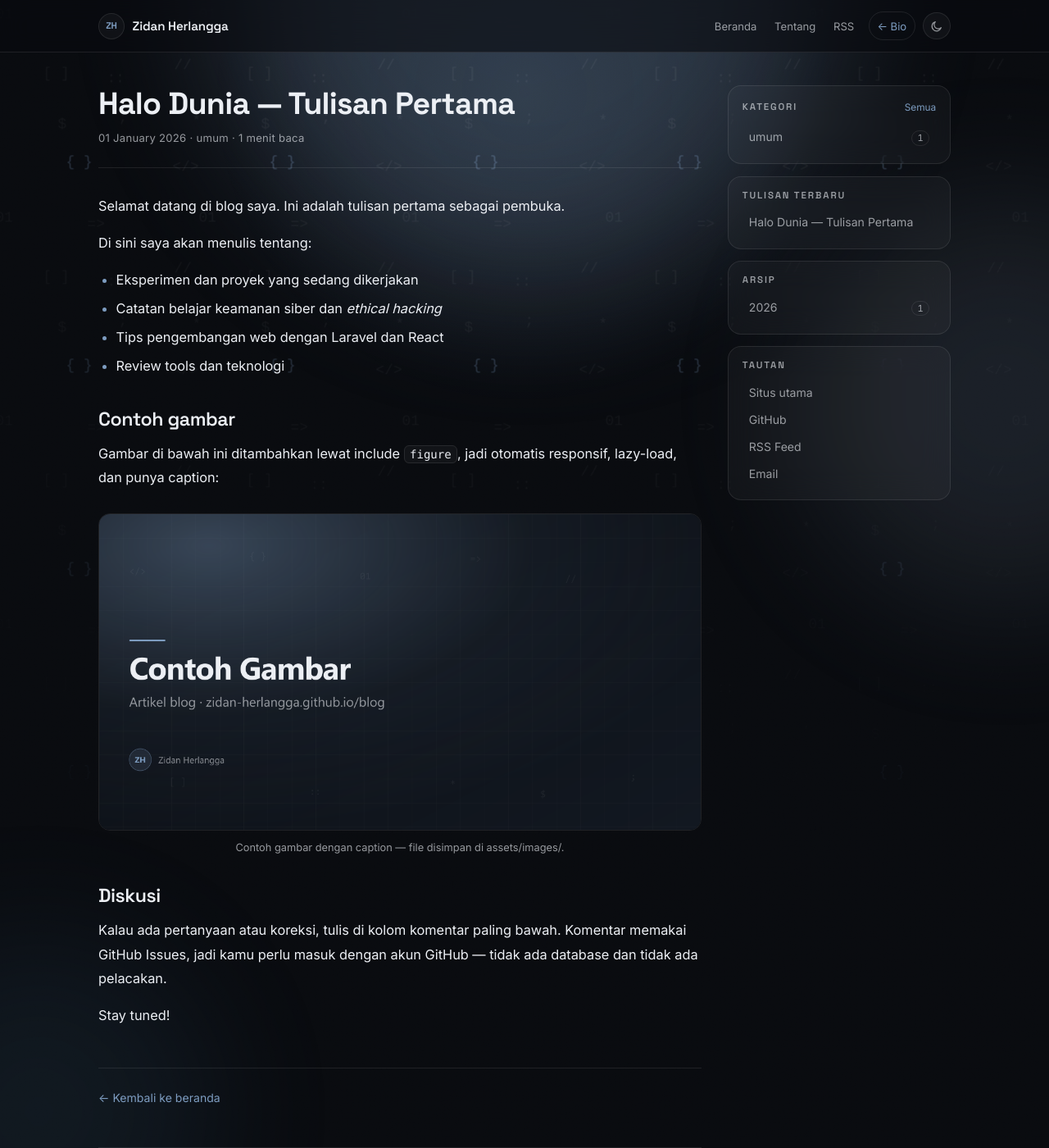
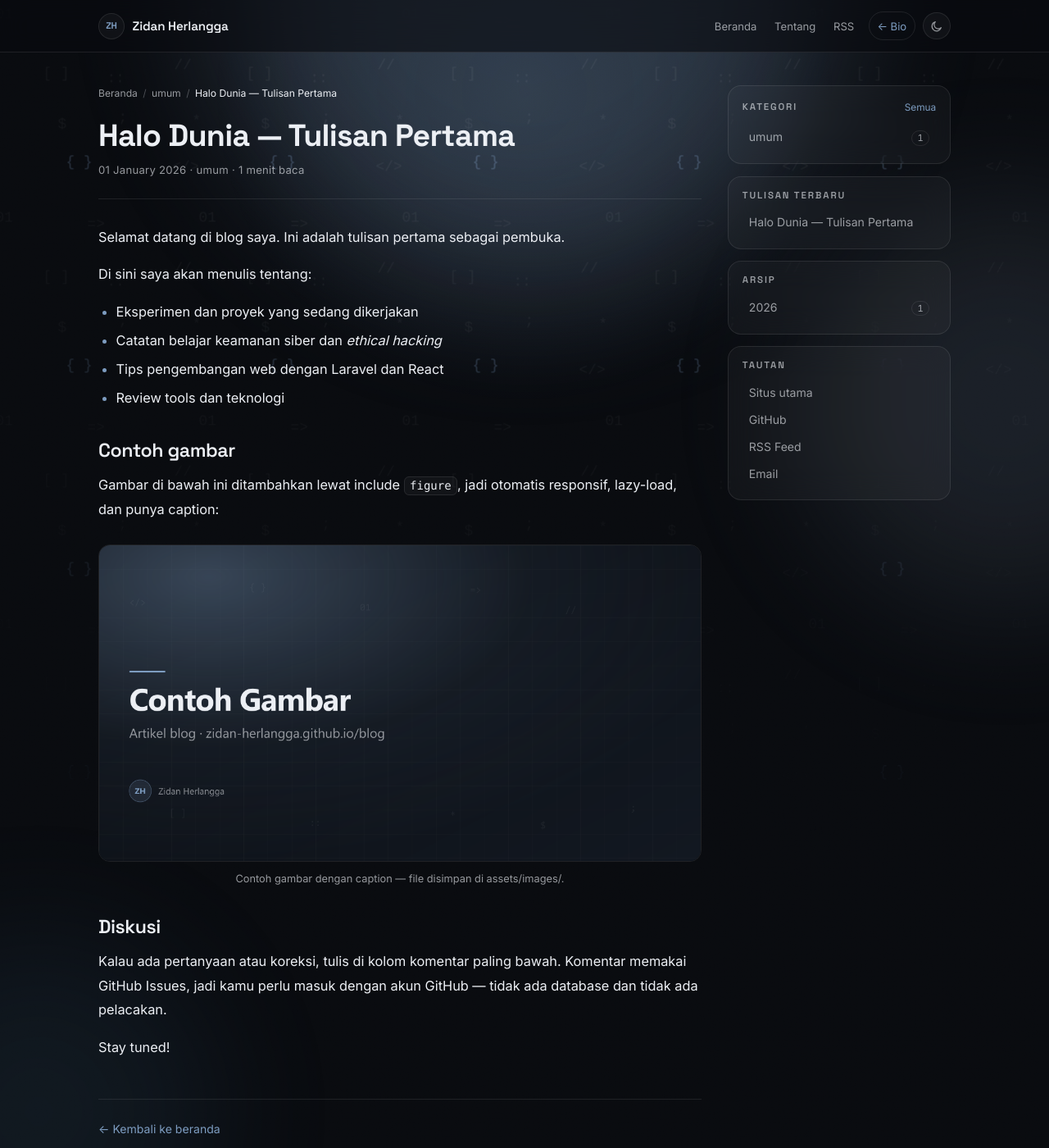
Before and after one commit to zidan-herlangga/blog, a Jekyll site: the page built from _posts/2026-01-01-halo-dunia.md, in a window 1280 px wide and 1400 px high. Shown: the whole window at 82% size. Built offline with Jekyll 4.4.1, drawn with Linux system fonts in a browser that asks for light colours; comment, search, counter and statistics services are not loaded.

Commit message:
seo: perbaiki duplikat title/description, locale id_ID, OG default, breadcrumb JSON-LD, self-host font

```diff
--- a/_config.yml
+++ b/_config.yml
@@ -5,6 +5,22 @@ url: "https://zidan-herlangga.github.io"
 baseurl: "/blog"
 author: "Zidan Herlangga"
 email: "zidanherlangga24@gmail.com"
+lang: id
+locale: id_ID
+
+# SEO: dipakai jekyll-seo-tag untuk og:image default & twitter card
+logo: /assets/images/og-default.png
+twitter:
+  card: summary_large_image
+  username: dansec04_
+social:
+  name: Zidan Herlangga
+  links:
+    - https://zidanherlangga.vercel.app
+    - https://github.com/zidan-herlangga
+    - https://www.instagram.com/zidanherlangga_
+    - https://www.linkedin.com/in/zidanherlangga
+    - https://x.com/dansec04_
 
 # Build settings
 markdown: kramdown
--- /dev/null
+++ b/_includes/breadcrumbs.html
@@ -0,0 +1,23 @@
+{%- assign cat_name = page.categories.first | default: 'Tulisan' -%}
+{%- assign cat_slug = cat_name | slugify -%}
+{%- assign home_url = '/' | absolute_url -%}
+{%- assign cat_url = '/kategori/' | absolute_url | append: '#' | append: cat_slug -%}
+<nav class="breadcrumbs" aria-label="Breadcrumb">
+  <a href="{{ '/' | relative_url }}">Beranda</a>
+  <span class="breadcrumbs__sep" aria-hidden="true">/</span>
+  <a href="{{ '/kategori/#' | append: cat_slug | relative_url }}">{{ cat_name }}</a>
+  <span class="breadcrumbs__sep" aria-hidden="true">/</span>
+  <span aria-current="page">{{ page.title }}</span>
+</nav>
+
+<script type="application/ld+json">
+{
+  "@context": "https://schema.org",
+  "@type": "BreadcrumbList",
+  "itemListElement": [
+    { "@type": "ListItem", "position": 1, "name": "Beranda", "item": {{ home_url | jsonify }} },
+    { "@type": "ListItem", "position": 2, "name": {{ cat_name | jsonify }}, "item": {{ cat_url | jsonify }} },
+    { "@type": "ListItem", "position": 3, "name": {{ page.title | jsonify }}, "item": {{ page.url | absolute_url | jsonify }} }
+  ]
+}
+</script>
--- a/_layouts/default.html
+++ b/_layouts/default.html
@@ -11,13 +11,10 @@
       } catch (e) { /* abaikan */ }
     })();
   </script>
-  <title>{% if page.title %}{{ page.title }} — {% endif %}{{ site.title }}</title>
-  <meta name="description" content="{{ page.description | default: site.description }}">
   <meta name="theme-color" content="#090b0f">
-  <link rel="preconnect" href="https://fonts.googleapis.com">
-  <link rel="preconnect" href="https://fonts.gstatic.com" crossorigin>
   <link rel="icon" href="{{ '/assets/favicon.svg' | relative_url }}" type="image/svg+xml">
-  <link href="https://fonts.googleapis.com/css2?family=Inter:wght@400;500;600&family=Space+Grotesk:wght@500;600;700&display=swap" rel="stylesheet">
+  <link rel="preload" href="{{ '/assets/fonts/inter-latin-wght-normal.woff2' | relative_url }}" as="font" type="font/woff2" crossorigin>
+  <link rel="preload" href="{{ '/assets/fonts/space-grotesk-latin-wght-normal.woff2' | relative_url }}" as="font" type="font/woff2" crossorigin>
   <link rel="stylesheet" href="{{ '/assets/css/style.css' | relative_url }}">
   {% feed_meta %}
   {% seo %}
--- a/_layouts/post.html
+++ b/_layouts/post.html
@@ -2,6 +2,8 @@
 layout: default
 ---
 <article class="post">
+  {% include breadcrumbs.html %}
+
   <header class="post-header">
     <h1 class="post-title">{{ page.title }}</h1>
     <p class="post-meta">
@@ -26,6 +28,23 @@ layout: default
     {{ content }}
   </div>
 
+  {% if page.previous or page.next %}
+  <nav class="post-nav" aria-label="Navigasi antar tulisan">
+    {% if page.previous %}
+    <a class="post-nav__item post-nav__item--prev" href="{{ page.previous.url | relative_url }}">
+      <span class="post-nav__label">&larr; Sebelumnya</span>
+      <span class="post-nav__title">{{ page.previous.title }}</span>
+    </a>
+    {% endif %}
+    {% if page.next %}
+    <a class="post-nav__item post-nav__item--next" href="{{ page.next.url | relative_url }}">
+      <span class="post-nav__label">Berikutnya &rarr;</span>
+      <span class="post-nav__title">{{ page.next.title }}</span>
+    </a>
+    {% endif %}
+  </nav>
+  {% endif %}
+
   <footer class="post-footer">
     <a href="{{ '/' | relative_url }}">&larr; Kembali ke beranda</a>
   </footer>
--- a/assets/css/style.css
+++ b/assets/css/style.css
@@ -2,6 +2,24 @@
    Zidan Herlangga — Blog
    Palet & komponen disamakan dengan situs utama (steel blue).
    ========================================================= */
+
+/* Font di-self-host agar tidak ada request ke pihak ketiga
+   (lebih cepat + tidak ada data yang dikirim ke Google Fonts). */
+@font-face {
+  font-family: 'Inter';
+  font-style: normal;
+  font-weight: 100 900;
+  font-display: swap;
+  src: url('../fonts/inter-latin-wght-normal.woff2') format('woff2-variations');
+}
+
+@font-face {
+  font-family: 'Space Grotesk';
+  font-style: normal;
+  font-weight: 300 700;
+  font-display: swap;
+  src: url('../fonts/space-grotesk-latin-wght-normal.woff2') format('woff2-variations');
+}
 
 :root {
   --accent: #7d9cc0;
@@ -603,6 +621,38 @@ hr {
   z-index: 1;
 }
 
+.breadcrumbs {
+  display: flex;
+  flex-wrap: wrap;
+  align-items: center;
+  gap: 0.4rem;
+  margin-bottom: 1.1rem;
+  color: var(--muted);
+  font-size: 0.76rem;
+}
+
+.breadcrumbs a {
+  color: var(--muted);
+  text-decoration: none;
+}
+
+.breadcrumbs a:hover {
+  color: var(--accent-text);
+  text-decoration: underline;
+}
+
+.breadcrumbs__sep {
+  opacity: 0.45;
+}
+
+.breadcrumbs [aria-current='page'] {
+  color: var(--fg);
+  overflow: hidden;
+  text-overflow: ellipsis;
+  white-space: nowrap;
+  max-width: 45ch;
+}
+
 .post-header {
   padding-bottom: 1.5rem;
   margin-bottom: 2rem;
@@ -723,6 +773,57 @@ hr {
 
 .post-footer a:hover {
   text-decoration: underline;
+}
+
+.post-nav {
+  display: grid;
+  grid-template-columns: repeat(2, minmax(0, 1fr));
+  gap: 0.75rem;
+  margin-top: 2.5rem;
+}
+
+.post-nav__item {
+  display: flex;
+  flex-direction: column;
+  gap: 0.2rem;
+  padding: 0.85rem 1rem;
+  border: 1px solid var(--line);
+  border-radius: 14px;
+  background: var(--card);
+  text-decoration: none;
+  transition: border-color 0.18s ease, background-color 0.18s ease;
+}
+
+.post-nav__item:hover {
+  border-color: color-mix(in oklab, var(--accent) 45%, var(--line));
+  text-decoration: none;
+}
+
+.post-nav__item--next {
+  text-align: right;
+}
+
+.post-nav__label {
+  color: var(--muted);
+  font-size: 0.72rem;
+  letter-spacing: 0.04em;
+  text-transform: uppercase;
+}
+
+.post-nav__title {
+  color: var(--fg);
+  font-size: 0.9rem;
+  line-height: 1.45;
+}
+
+@media (max-width: 560px) {
+  .post-nav {
+    grid-template-columns: minmax(0, 1fr);
+  }
+
+  .post-nav__item--next {
+    text-align: left;
+  }
 }
 
 /* ---------- gambar & komentar ---------- */
```
Also changed, not shown: README.md, assets/fonts/inter-latin-wght-normal.woff2 (added), assets/fonts/space-grotesk-latin-wght-normal.woff2 (added), assets/images/og-default.png (added).
